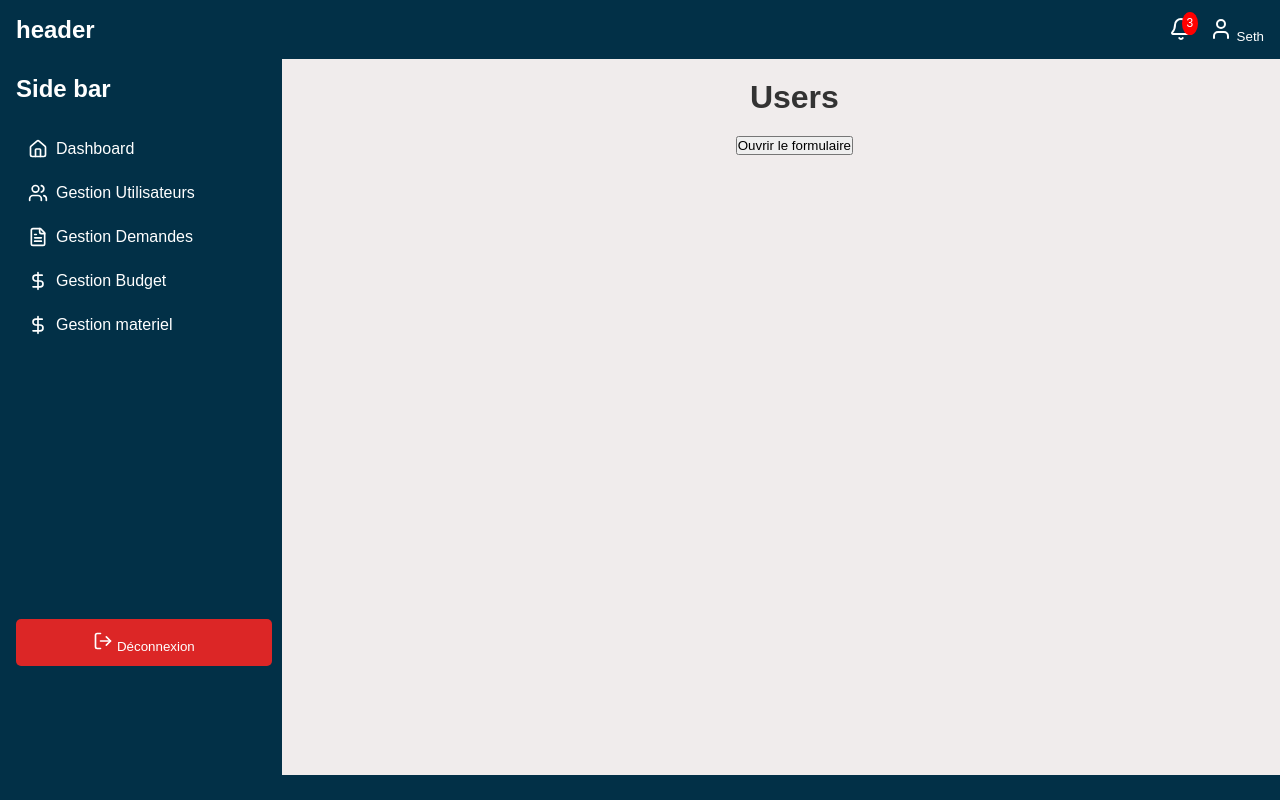
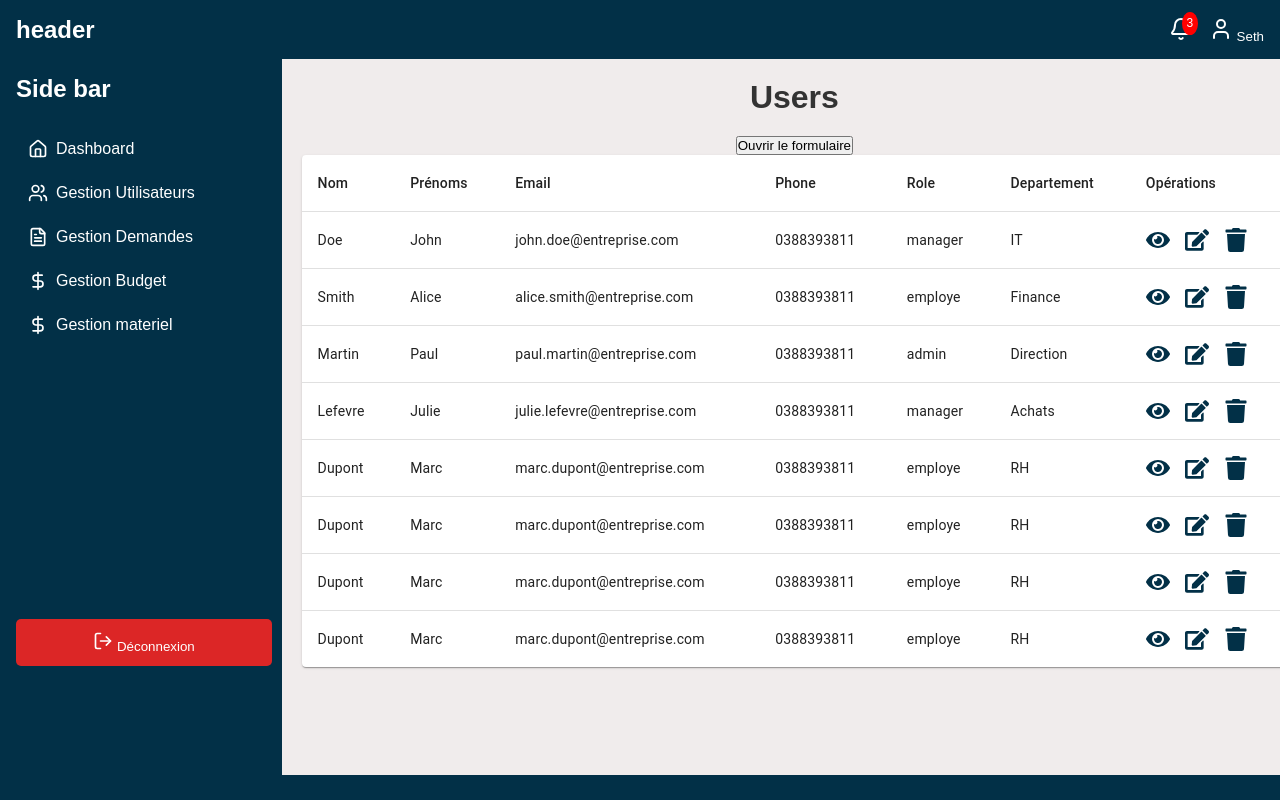
Before and after one commit to GET-EO/gestion_achats_front, a React (Vite) app: page /users in a window 1280 px wide. Built offline with nearby package versions, Linux system fonts and the light colour scheme.

Commit message:
feat: add components btnAction and list users

```diff
--- /dev/null
+++ b/src/components/ui/iconActions/IconAction.css
@@ -0,0 +1,22 @@
+@import'../../../styles/variables/global.css';
+
+.icons-container {
+    display: flex;
+    gap: 15px;
+    align-items: center;
+}
+
+.icon {
+    font-size: 24px;
+    color: var(--background-color);
+    cursor: pointer;
+    transition: color 0.3s ease;
+}
+
+.icon:hover {
+    color: var(--background-color);
+}
+
+.delete:hover {
+    color: var(--secondary-color)
+}
--- /dev/null
+++ b/src/components/ui/iconActions/index.tsx
@@ -0,0 +1,15 @@
+import React from "react";
+import { FaEye, FaEdit, FaTrash } from "react-icons/fa";
+import "./IconAction.css";
+
+const ActionIcons: React.FC = () => {
+  return (
+    <div className="icons-container">
+      <FaEye className="icon" title="Voir" />
+      <FaEdit className="icon" title="Éditer" />
+      <FaTrash className="icon delete" title="Supprimer" />
+    </div>
+  );
+};
+
+export default ActionIcons;
--- a/src/page/user/index.tsx
+++ b/src/page/user/index.tsx
@@ -1,19 +1,128 @@
+import { useState } from "react"
+import { Table, TableBody, TableCell, TableContainer, TableHead, TableRow, Paper } from "@mui/material"
+import FormModal from "../../components/ui/formModal"
 import "../../styles/user/index.css"
-import FormModal from "../../components/ui/formModal"
-import { useState } from "react"
+import ActionIcons from "../../components/ui/iconActions"
+
+const rows  =  [
+  {
+    "id": "1",
+    "nom": "Doe",
+    "prenom": "John",
+    "email": "john.doe@entreprise.com",
+    "number_phone": "0388393811",
+    "role": "manager",
+    "departement": "IT"
+  },
+  {
+    "id": "2",
+    "nom": "Smith",
+    "prenom": "Alice",
+    "email": "alice.smith@entreprise.com",
+    "number_phone": "0388393811",
+    "role": "employe",
+    "departement": "Finance"
+  },
+  {
+    "id": "3",
+    "nom": "Martin",
+    "prenom": "Paul",
+    "email": "paul.martin@entreprise.com",
+    "number_phone": "0388393811",
+    "role": "admin",
+    "departement": "Direction"
+  },
+  {
+    "id": "4",
+    "nom": "Lefevre",
+    "prenom": "Julie",
+    "email": "julie.lefevre@entreprise.com",
+    "number_phone": "0388393811",
+    "role": "manager",
+    "departement": "Achats"
+  },
+  {
+    "id": "5",
+    "nom": "Dupont",
+    "prenom": "Marc",
+    "email": "marc.dupont@entreprise.com",
+    "number_phone": "0388393811",
+    "role": "employe",
+    "departement": "RH"
+  },
+  {
+    "id": "6",
+    "nom": "Dupont",
+    "prenom": "Marc",
+    "email": "marc.dupont@entreprise.com",
+    "number_phone": "0388393811",
+    "role": "employe",
+    "departement": "RH"
+  },
+  {
+    "id": "7",
+    "nom": "Dupont",
+    "prenom": "Marc",
+    "email": "marc.dupont@entreprise.com",
+    "number_phone": "0388393811",
+    "role": "employe",
+    "departement": "RH"
+  },
+  {
+    "id": "8",
+    "nom": "Dupont",
+    "prenom": "Marc",
+    "email": "marc.dupont@entreprise.com",
+    "number_phone": "0388393811",
+    "role": "employe",
+    "departement": "RH"
+  },
+]
+
 
 const Users = () => {
 
-    const [isModalOpen, setIsModalOpen]= useState(false)
+  const [isModalOpen, setIsModalOpen]= useState(false)
 
-    const openModal = () => setIsModalOpen(true)
-    const closeModal = () => setIsModalOpen(true)
+  const openModal = () => setIsModalOpen(true)
+  const closeModal = () => setIsModalOpen(true)
 
-    return(
+  return(
         <div className="users-container">
         <h1 className="users-title">Users</h1>
         <button onClick={openModal}>Ouvrir le formulaire</button>
         <FormModal isOpen={isModalOpen} closeModal={closeModal} />
+        <TableContainer component={Paper}>
+          <Table sx={{ minWidth: 650 }} aria-label="tableau simple">
+            <TableHead>
+              <TableRow>
+                <TableCell>Nom</TableCell>
+                <TableCell>Prénoms</TableCell>
+                <TableCell>Email</TableCell>
+                <TableCell>Phone</TableCell>
+                <TableCell>Role</TableCell>
+                <TableCell>Departement</TableCell>
+                <TableCell>Opérations</TableCell>
+              </TableRow>
+            </TableHead>
+            <TableBody>
+              {rows.map((row) => (
+              <TableRow
+                key={row.id}
+                sx={{ '&:last-child td, &:last-child th': { border: 0 } }}
+              >
+                <TableCell component="th" scope="row">{row.nom}</TableCell>
+                <TableCell component="th" scope="row">{row.prenom}</TableCell>
+                <TableCell component="th" scope="row">{row.email}</TableCell>
+                <TableCell component="th" scope="row">{row.number_phone}</TableCell>
+                <TableCell component="th" scope="row">{row.role}</TableCell>
+                <TableCell component="th" scope="row">{row.departement}</TableCell>
+                <TableCell component="th" scope="row"><ActionIcons/></TableCell>
+              </TableRow>
+              ))}
+            </TableBody>
+          </Table>
+        </TableContainer>
       </div>
     )
 }
--- a/src/styles/user/index.css
+++ b/src/styles/user/index.css
@@ -15,4 +15,4 @@
     font-size: 2rem;
     color: #333;
     margin-bottom: 20px;
-  }
+}
```
